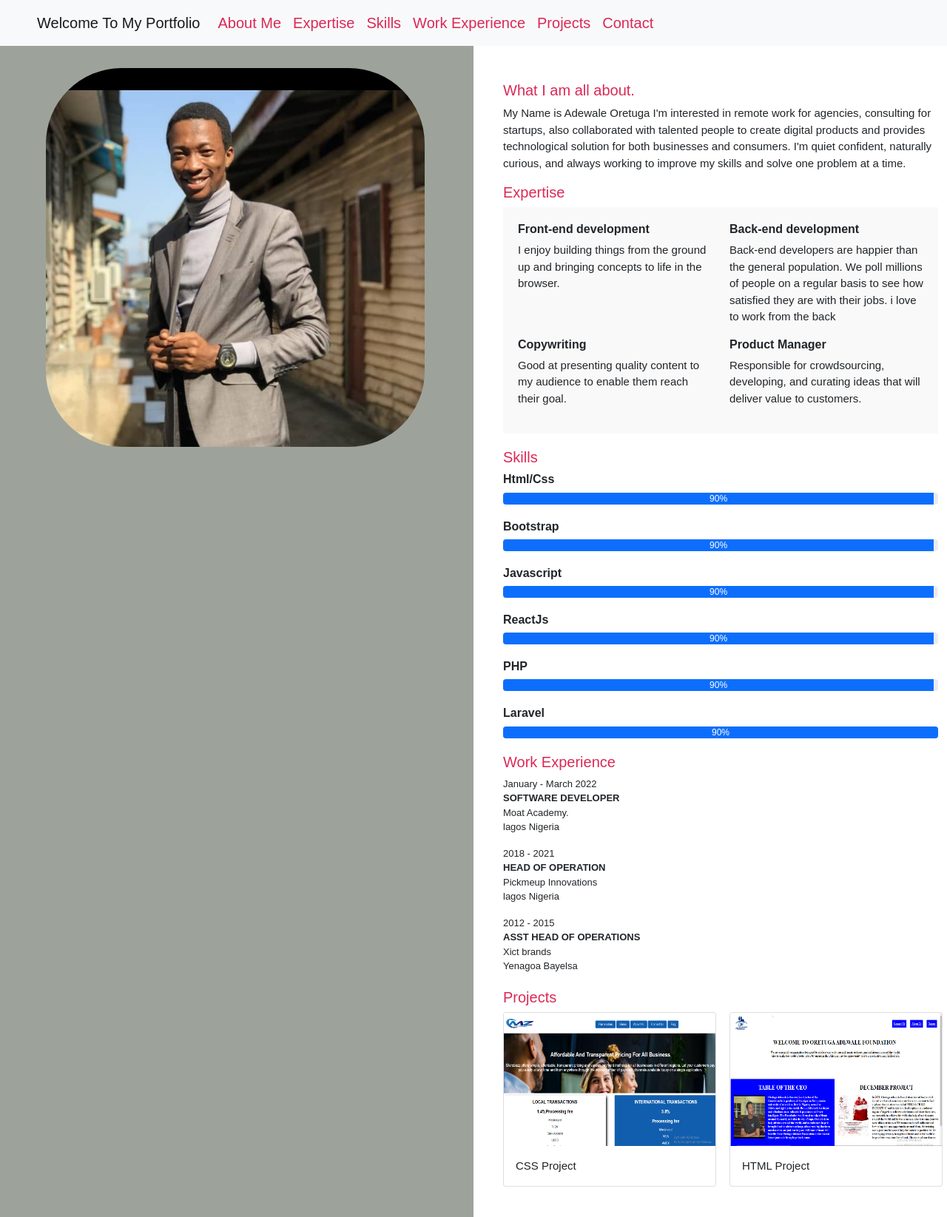
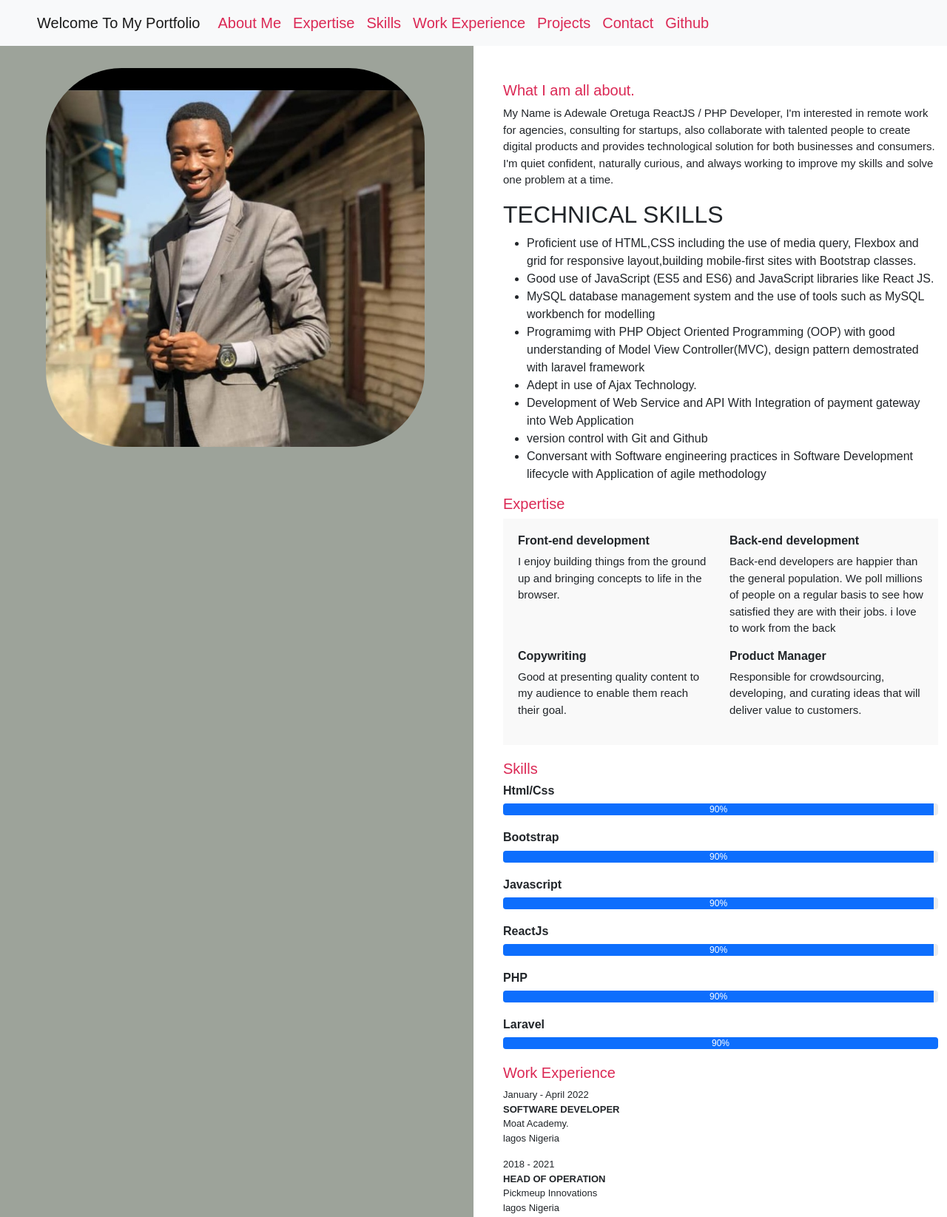
Before and after one commit to Oretugaadewale/portfolio, a plain HTML site: page index.html in a window 1280 px wide. Shown: the top 1645 px of the page at 74% size. Drawn offline with nearby package versions, Linux system fonts and the light colour scheme.

Commit message:
git added

```diff
--- a/index.html
+++ b/index.html
@@ -54,6 +54,7 @@
             <a class="nav-item nav-link" href="#work">Work Experience</a>
             <a class="nav-item nav-link" href="#port">Projects</a>
             <a class="nav-item nav-link" href="#contact">Contact</a>
+            <a class="nav-item nav-link" href="https://github.com/Oretugaadewale" target="_blank">Github</a>
           </div>
         </div>
       </nav>
@@ -67,14 +68,29 @@
         <div class="col-md-6 mt-5" id="content">
           <h3 class="title" id="about">What I am all about.</h3>
           <p>
-            My Name is Adewale Oretuga I'm interested in remote work for
-            agencies, consulting for startups, also collaborated with talented
+            My Name is Adewale Oretuga ReactJS / PHP Developer, I'm interested in remote work for
+            agencies, consulting for startups, also collaborate with talented
             people to create digital products and provides technological
             solution for both businesses and consumers. I'm quiet confident,
             naturally curious, and always working to improve my skills and solve
             one problem at a time.
           </p>
 
+         <!--technical skills  -->
+          <section>
+           <h2>TECHNICAL SKILLS </h2>
+           <ul>
+            <li>Proficient use of HTML,CSS including the use of media query, Flexbox and grid for responsive layout,building mobile-first sites with Bootstrap classes.</li>
+            <li>Good use of JavaScript (ES5 and ES6) and JavaScript libraries like React JS.</li>
+            <li>MySQL database management system and the use of tools such as MySQL workbench for modelling</li>
+            <li>Programimg with PHP Object Oriented Programming (OOP) with good understanding of Model View Controller(MVC), design pattern demostrated with laravel framework</li>
+           <li>Adept in use of Ajax Technology.</li>
+           <li>Development of Web Service and API With Integration of payment gateway into Web Application</li>
+           <li>version control with Git and Github</li>
+           <li>Conversant with Software engineering practices in Software Development lifecycle with Application of agile methodology</li>
+           </ul>
+
+          </section>
           <!-- Expertise -->
           <h3 class="title" id="expertise">Expertise</h3>
           <div class="col-12" id="title-div">
@@ -203,7 +219,7 @@
           <!-- work experience -->
           <h3 class="title" id="work">Work Experience</h3>
           <p id="p-small">
-            January - March 2022 <br />
+            January - April 2022 <br />
             <span id="firstSpan">Software Developer</span><br />
             <span
               >Moat Academy.<br />
@@ -234,23 +250,40 @@
               <div class="col-sm-6">
                 <div class="card" style="width: 18rem">
                   <img
-                    src="images/screenshot1.png"
+                    src="images/eattyweb.png"
                     class="card-img-top"
                     alt="css project image"
-                    style="height: 180px"
+                    style="height: 180px; margin-bottom: 10px;"
                   />
+
                   <div class="card-body">
-                    <p class="card-text">CSS Project</p>
+                    <a href="https://eattyfood.netlify.app/" target="_blank" style="text-decoration: none; color: #DB2955;">Eatty Food Project</a>
+                    <!-- <p class="card-text">Eatty Food Project</p> -->
                   </div>
                 </div>
               </div>
               <div class="col-sm-6">
                 <div class="card" style="width: 18rem">
                   <img
-                    src="images/screenshot2.png"
+                    src="images/pmu.png"
                     class="card-img-top"
                     alt="html project image"
-                    style="height: 180px"
+                    style="height: 180px; margin-bottom: 10px;"
+                  />
+
+                  <div class="card-body">
+                    <a href="https://pickmeuplog.netlify.app/" target="_blank" style="text-decoration: none; color: #DB2955;">CSS Project</a>
+                    <!-- <p class="card-text">CSS Project</p> -->
+                  </div>
+                </div>
+              </div>
+              <div class="col-sm-6">
+                <div class="card" style="width: 18rem; margin-top: 10px">
+                  <img
+                    src="images/pmu.png"
+                    class="card-img-top"
+                    alt="html project image"
+                    style="height: 180px;"
                   />
                   <div class="card-body">
                     <p class="card-text">HTML Project</p>
@@ -273,7 +306,7 @@
             </p>
             <h3>Phone Number</h3>
             <p>
-              2348132578261, 23433080167
+              +2348132578261, +2349033080167
             </p>
           </div>
 
```
Also changed, not shown: images/eattyweb.png (added), images/pmu.png (added).
